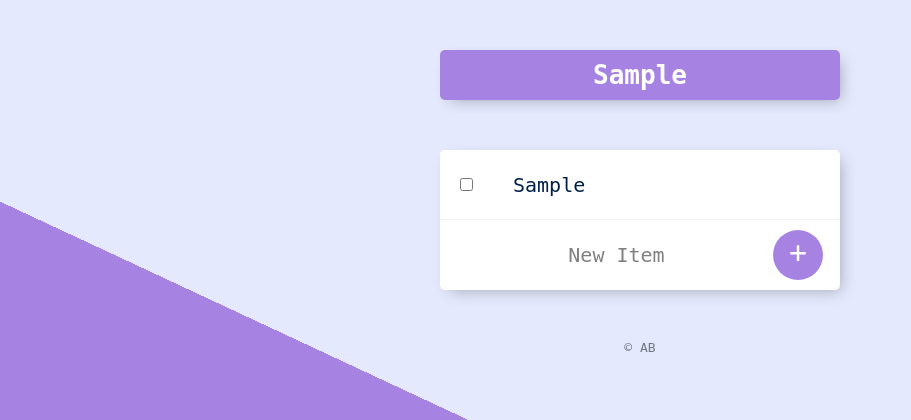
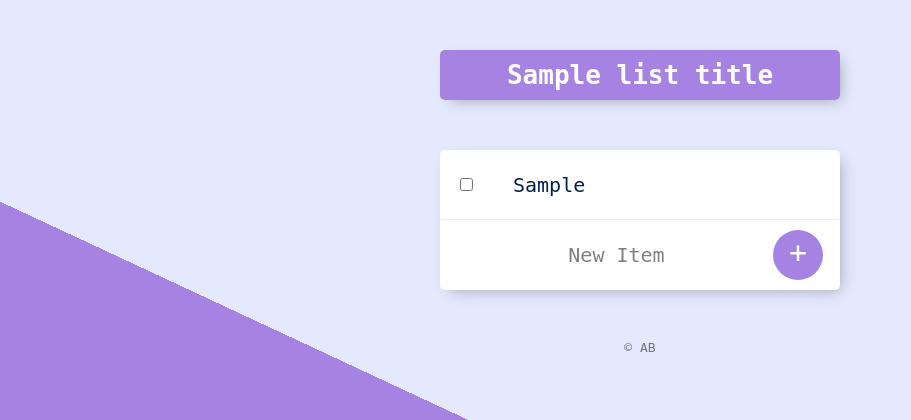
Before and after one commit to ariana124/todolist_v1, a Node server app: template views/list.ejs in a window 1280 px wide. Shown: the top 420 px of the page, without its empty margins (0-911 px from the left). Run offline with Node 20, Linux system fonts and the light colour scheme; the template is opened without the code that fills it: most values are stand-ins (such as "Sample title", 1, 10 or a date in 2020).

Commit message:
replaced button name and added dynamic value

```diff
--- a/views/list.ejs
+++ b/views/list.ejs
@@ -17,7 +17,7 @@
 <body>
 
     <div class="box" id="heading">
-        <h1> <%= kindOfDay %> </h1>
+        <h1> <%= listTitle %> </h1>
     </div>
 
     <div class="box">
@@ -30,7 +30,7 @@
 
         <form class="item" action="/" method="post">
             <input name="newItem" type="text" placeholder="New Item" autocomplete="off">
-            <button type="submit" name="button">+</button>
+            <button type="submit" name="list" value="<%= listTitle %>">+</button>
         </form>
     </div>
 
```
